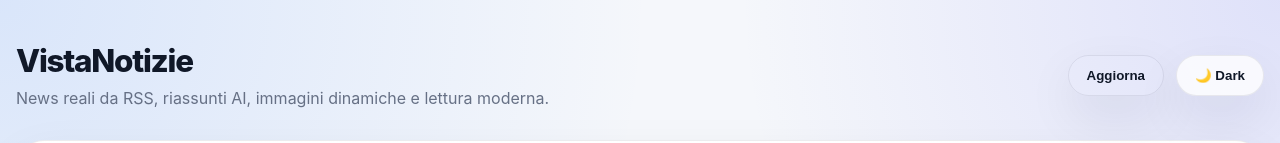
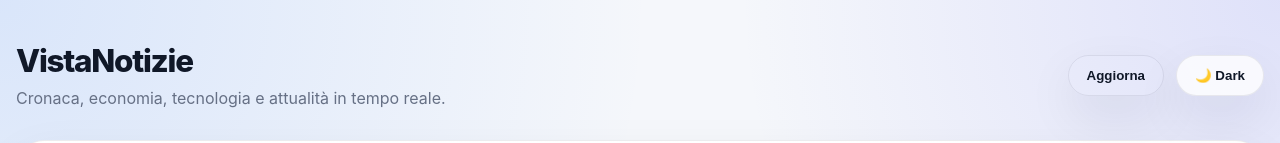
Before and after one commit to vistanotizie/vistanotizie, a Next.js app: page / in a window 1280 px wide. Shown: the top 143 px of the page. Built offline with nearby package versions, Linux system fonts and the light colour scheme; no server answers.

Commit message:
Update Header.tsx

```diff
--- a/components/Header.tsx
+++ b/components/Header.tsx
@@ -11,7 +11,7 @@ export function Header() {
           VistaNotizie
         </Link>
         <p className="brand-subtitle">
-          News reali da RSS, riassunti AI, immagini dinamiche e lettura moderna.
+          Cronaca, economia, tecnologia e attualità in tempo reale.
         </p>
       </div>
 
```
